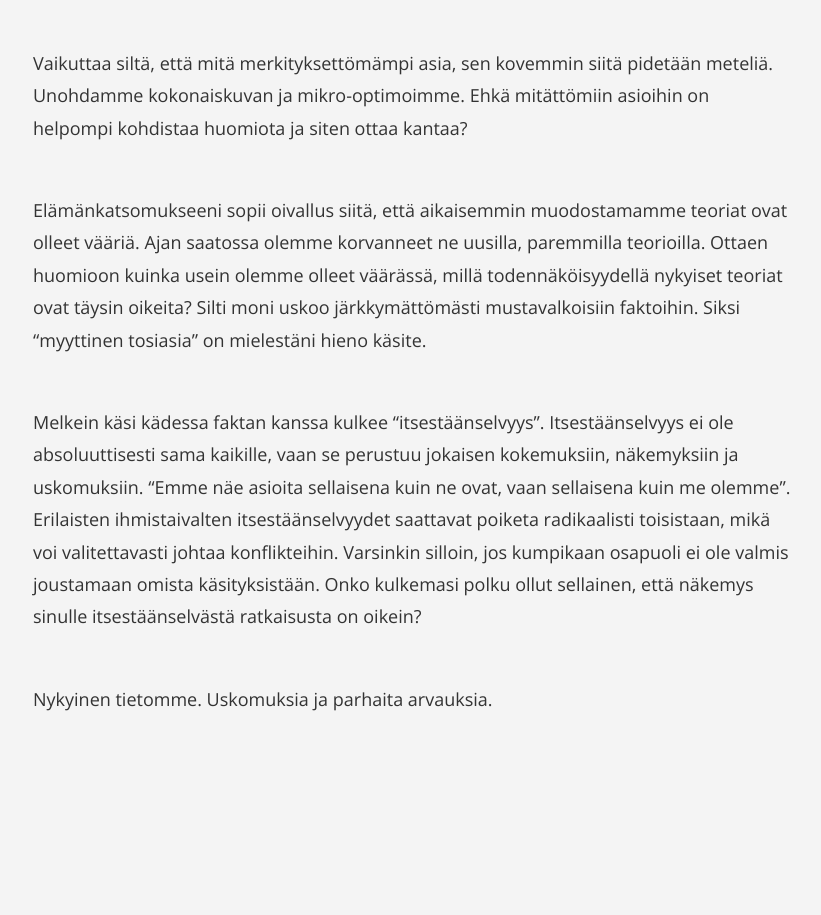
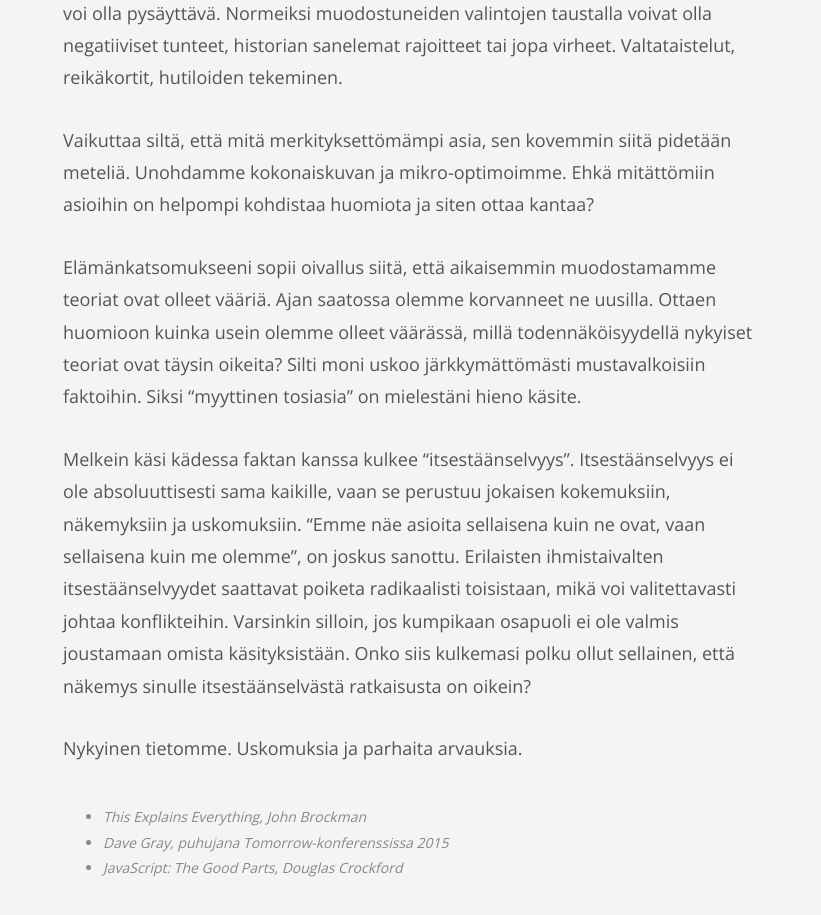
Before and after one commit to panunu/blog, a plain HTML site: page index.html in a window 1280 px wide. Shown: the part 809-1724 px from the top of the page, without its empty margins (227-1048 px from the left). Before the commit the page ends 1682 px from the top, so only its background shows below. Drawn offline with nearby package versions, Linux system fonts and the light colour scheme.

Commit message:
Finalizerizer

```diff
--- a/index.html
+++ b/index.html
@@ -12,7 +12,7 @@
             line-height: 1.8;
 
             background-color: #f4f4f4;
-            color: #333;
+            color: #555;
         }
 
         aside {
@@ -25,12 +25,17 @@
             font-size: 58px;
             margin-bottom: 40px;
             line-height: 1;
-            color: #2c292b;
+        }
+
+        aside img {
+            width: 75px;
+            height: 75px;
+            border-radius: 50%;
         }
 
         section {
             width: 95%;
-            max-width: 760px;
+            max-width: 700px;
             margin: 0 auto;
         }
 
@@ -54,7 +59,15 @@
         }
 
         article p {
-            margin-bottom: 50px;
+            margin-bottom: 30px;
+        }
+
+        article footer {
+            margin-top: 40px;
+
+            font-size: 14px;
+            font-style: italic;
+            color: #888;
         }
     </style>
     <link href="https://fonts.googleapis.com/css?family=Open+Sans" rel="stylesheet" type="text/css">
@@ -63,6 +76,8 @@
 
 <aside>
     <!-- TODO: Keksi joku nokkela nimi. -->
+    <img src="assets/panu.jpg" alt="Panu"/>
+
     <p>
         Tekstit eivät voi olla timanttisia, koska ne ovat tarkoituksella hiomattomia.<br>
         "Intuition ja virheiden kautta", se olkoot motto tälle blogille.
@@ -89,17 +104,24 @@ Vaikuttaa siltä, että mitä merkityksettömämpi asia, sen kovemmin siitä pid
         </p>
 
         <p>
-Elämänkatsomukseeni sopii oivallus siitä, että aikaisemmin muodostamamme teoriat ovat olleet vääriä. Ajan saatossa olemme korvanneet ne uusilla, paremmilla teorioilla. Ottaen huomioon kuinka usein olemme olleet väärässä, millä todennäköisyydellä nykyiset teoriat ovat täysin oikeita? Silti moni uskoo järkkymättömästi mustavalkoisiin faktoihin. Siksi “myyttinen tosiasia” on mielestäni hieno käsite.
+        Elämänkatsomukseeni sopii oivallus siitä, että aikaisemmin muodostamamme teoriat ovat olleet vääriä. Ajan saatossa olemme korvanneet ne uusilla. Ottaen huomioon kuinka usein olemme olleet väärässä, millä todennäköisyydellä nykyiset teoriat ovat täysin oikeita? Silti moni uskoo järkkymättömästi mustavalkoisiin faktoihin. Siksi “myyttinen tosiasia” on mielestäni hieno käsite.
         </p>
 
         <p>
-Melkein käsi kädessa faktan kanssa kulkee “itsestäänselvyys”. Itsestäänselvyys ei ole absoluuttisesti sama kaikille, vaan se perustuu jokaisen kokemuksiin, näkemyksiin ja uskomuksiin. “Emme näe asioita sellaisena kuin ne ovat, vaan sellaisena kuin me olemme”. Erilaisten ihmistaivalten itsestäänselvyydet saattavat poiketa radikaalisti toisistaan, mikä voi valitettavasti johtaa konflikteihin. Varsinkin silloin, jos kumpikaan osapuoli ei ole valmis joustamaan omista käsityksistään. Onko kulkemasi polku ollut sellainen, että näkemys sinulle itsestäänselvästä ratkaisusta on oikein?
+        Melkein käsi kädessa faktan kanssa kulkee “itsestäänselvyys”. Itsestäänselvyys ei ole absoluuttisesti sama kaikille, vaan se perustuu jokaisen kokemuksiin, näkemyksiin ja uskomuksiin. “Emme näe asioita sellaisena kuin ne ovat, vaan sellaisena kuin me olemme”, on joskus sanottu. Erilaisten ihmistaivalten itsestäänselvyydet saattavat poiketa radikaalisti toisistaan, mikä voi valitettavasti johtaa konflikteihin. Varsinkin silloin, jos kumpikaan osapuoli ei ole valmis joustamaan omista käsityksistään. Onko siis kulkemasi polku ollut sellainen, että näkemys sinulle itsestäänselvästä ratkaisusta on oikein?
         </p>
 
         <p>
         Nykyinen tietomme. Uskomuksia ja parhaita arvauksia.
         </p>
 
+        <footer>
+            <ul>
+                <li>This Explains Everything, John Brockman</li>
+                <li>Dave Gray, puhujana Tomorrow-konferenssissa 2015</li>
+                <li>JavaScript: The Good Parts, Douglas Crockford</li>
+            </ul>
+        </footer>
     </article>
 </section>
 
```
Also changed, not shown: assets/panu.jpg (added). Lines whose indentation alone changed are shown as unchanged.
